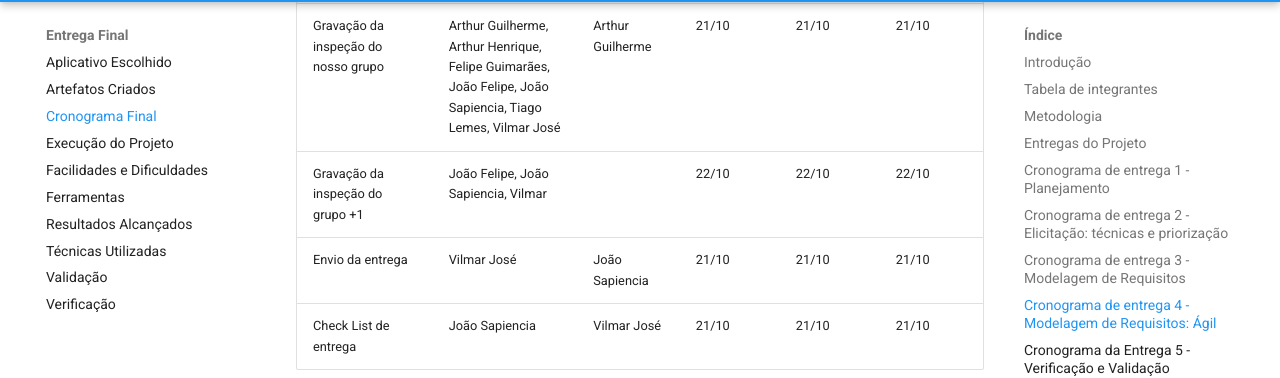
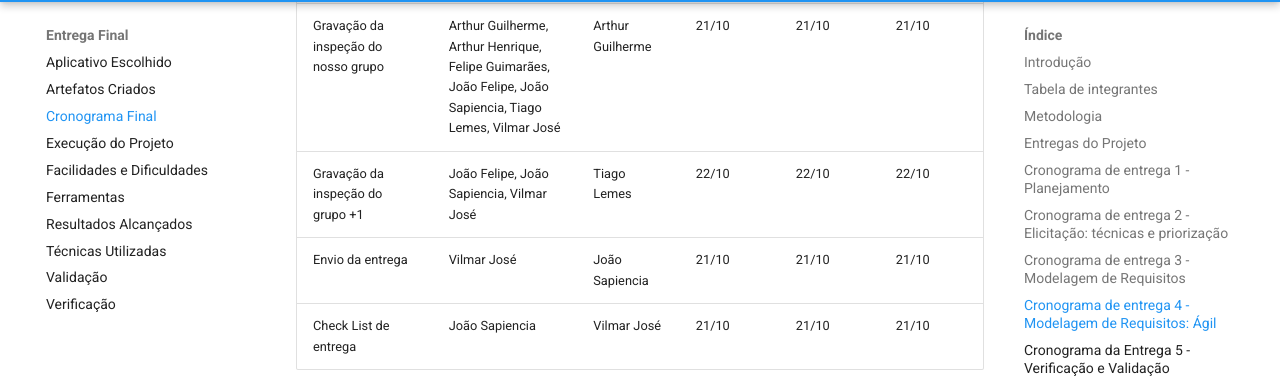
Before and after one commit to Requisitos-de-Software/2025.2-Grupo03, an MkDocs documentation site: the page built from docs/Entrega_Final/cronograma_final.md, in a window 1280 px wide and 900 px high, scrolled down 10771 px. Shown: the part 94-472 px from the top of the window. Built offline with MkDocs 1.6.1 and Material for MkDocs 9.7.7, drawn with Linux system fonts in a browser that asks for light colours; comment, search, counter and statistics services are not loaded.

Commit message:
Update inspection recording details in timeline

```diff
--- a/docs/Entrega_Final/cronograma_final.md
+++ b/docs/Entrega_Final/cronograma_final.md
@@ -185,7 +185,7 @@ A tabela 9 contém as datas planejadas para a entrega 4 e a tabela 10 as datas e
 | Modelagem de requisitos - Ágil: NFR Framework | Arthur Henrique, João Felipe, João Sapiencia | Felipe Guimarães | 18/10 | 20/10 | 20/10 - 21/10 |
 | Gravação da Apresentação | Arthur Guilherme, Arthur Henrique, Felipe Guimarães, João Felipe, João Sapiencia, Tiago Lemes, Vilmar José | Vilmar José | 21/10 | 21/10 | 21/10 |
 | Gravação da inspeção do nosso grupo | Arthur Guilherme, Arthur Henrique, Felipe Guimarães, João Felipe, João Sapiencia, Tiago Lemes, Vilmar José | Arthur Guilherme | 21/10 | 21/10 | 21/10 |
-| Gravação da inspeção do grupo +1 | João Felipe, João Sapiencia, Vilmar | | 22/10 | 22/10 | 22/10 |
+| Gravação da inspeção do grupo +1 | João Felipe, João Sapiencia, Vilmar José | Tiago Lemes | 22/10 | 22/10 | 22/10 |
 | Envio da entrega | Vilmar José | João Sapiencia | 21/10 | 21/10 | 21/10 |
 | Check List de entrega | João Sapiencia | Vilmar José | 21/10 | 21/10 | 21/10 |
 
```
